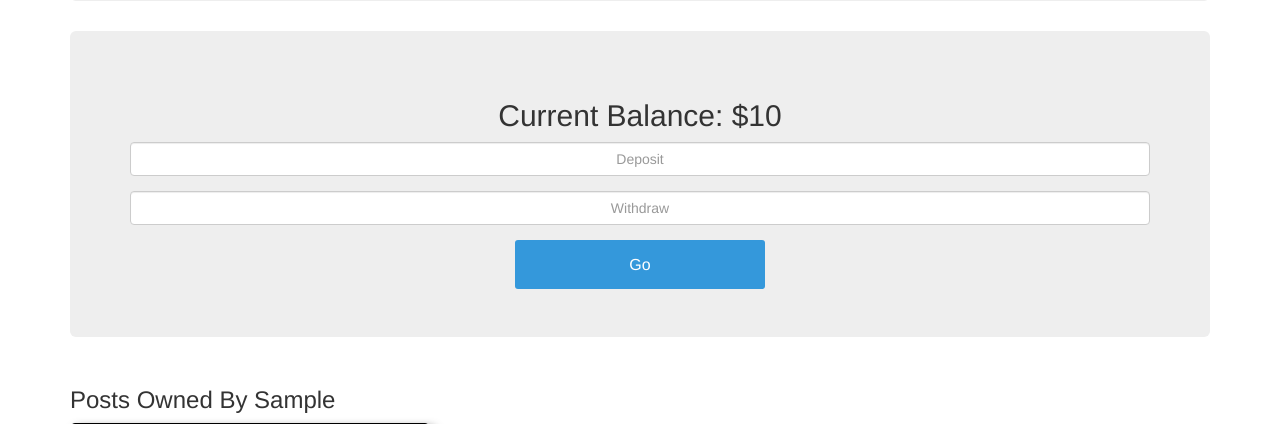
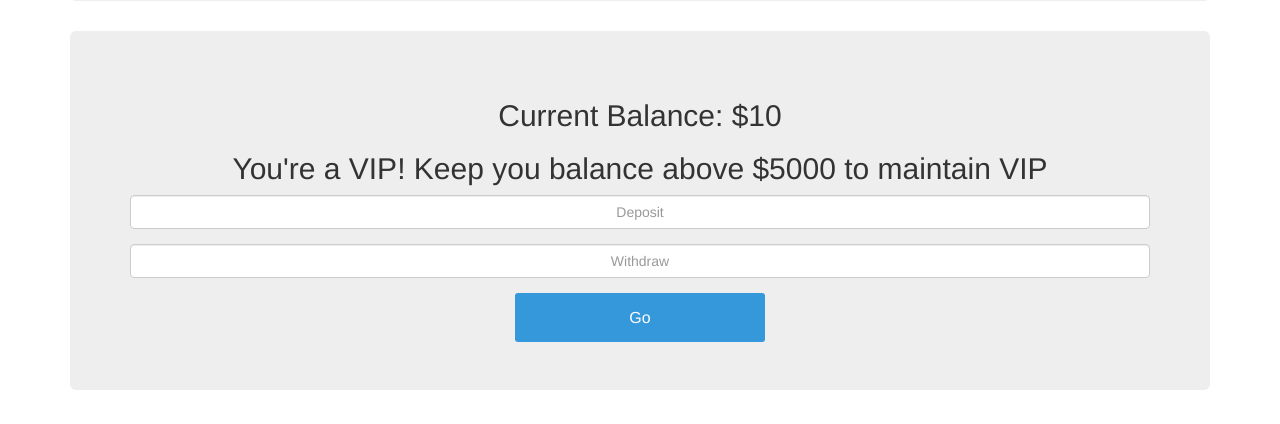
Before and after one commit to mhendri/buyrentsell, a Flask app: page /user/1 in a window 1280 px wide. Shown: the part 666-1090 px from the top of the page. Run offline with Flask 2, Linux system fonts and the light colour scheme; a user stored in the database is signed in; tables that the repository leaves empty hold one stand-in row (values such as "Sample post"); grey boxes marked "Sample" are stand-in pictures; some libraries are stand-ins or nearby versions.

Commit message:
implement VIP status feature

```diff
--- a/app.py
+++ b/app.py
@@ -58,6 +58,7 @@ class User(db.Model):
     active = db.Column('active', db.Boolean, unique=False)
     # authenticated for flask-login
     authenticated = db.Column(db.Boolean, default=False)
+    VIP = db.Column('VIP', db.Boolean, default = False)
 
     ############################################################################
     ## CONSTRUCTOR
@@ -74,6 +75,7 @@ class User(db.Model):
         # active is initially False
         # user must be approved by superuser
         self.active = False
+        self.VIP = False
 
 
     ############################################################################
@@ -420,6 +422,13 @@ def user(id):
             user_profile = User.query.filter(User.id==user.id).first()
             user_profile.deposit(int(deposit))
             user_profile.withdraw(int(withdraw))
+            if user.balance < 5000:
+                user.VIP = False
+                db.session.commit()
+            else:
+                user.VIP = True
+                db.session.commit()
+
             flash("Done")
             return render_template('index.html')
         else:
@@ -443,6 +452,18 @@ def item(id):
             # mark item as sold
             item.markSold()
             item.updateBuyer(buyer.email)
+            if buyer.balance < 5000:
+                buyer.VIP = False
+                db.session.commit()
+            else:
+                buyer.VIP = True
+                db.session.commit()
+            if seller.balance < 5000:
+                seller.VIP = False
+                db.session.commit()
+            else:
+                seller.VIP = True
+                db.session.commit()
             flash(item.title + ' succesfully purchased!')
             return redirect(url_for('show_entries'))
         else:
--- a/templates/user_profile.html
+++ b/templates/user_profile.html
@@ -17,6 +17,11 @@
 
 			<div align="center">
 				<h2 align="center">Current Balance: ${{user.balance}}</h2>
+				{% if current_user.VIP == True %}
+				<h2> You're a VIP! Keep you balance above $5000 to maintain VIP </h2>
+				{% else %}
+					<h3> Achieve VIP status with a $5000 balance </h3>
+				{%endif%}
 			</div>
 
 			<div align="center" class="form-group">
```
